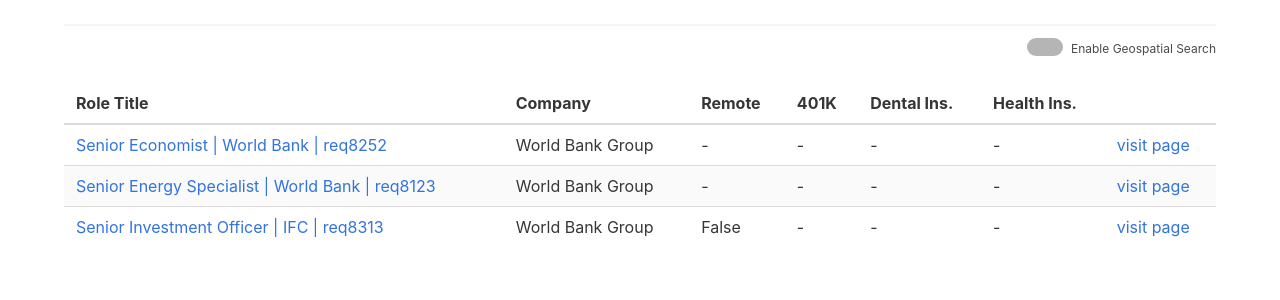
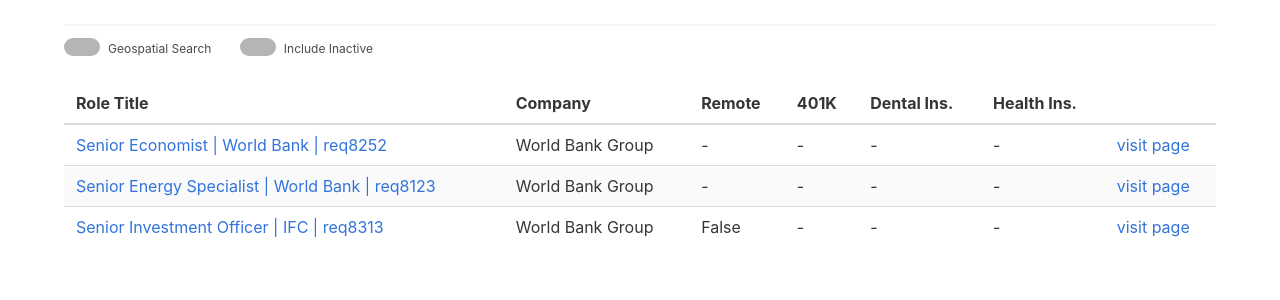
Before and after one commit to hkmshb/jobscrapper, a Django app: page / in a window 1280 px wide. Shown: the part 64-364 px from the top of the page. Run offline with Django 3.2, Linux system fonts and the light colour scheme; the visitor is signed in with stand-in values (Sample User, id 1); data comes from the database, SQL or seed files in the repository; parts of the project's set-up code (start-up, migrations or seed data) failed here and were passed over.

Commit message:
add support to exclude/include inactive openings in listing

```diff
--- a/webapp/jobs/forms.py
+++ b/webapp/jobs/forms.py
@@ -15,6 +15,7 @@ class PagingForm(forms.Form):
 class SearchForm(PagingForm):
     q = forms.CharField(required=False, max_length=100, strip=True)
     is_spatial = forms.BooleanField(required=False, initial=False)
+    include_inactive = forms.BooleanField(required=False, initial=False)
     location = forms.ModelChoiceField(
         empty_label="(Select Location)",
         required=False,
--- a/webapp/jobs/templates/jobs/list.html
+++ b/webapp/jobs/templates/jobs/list.html
@@ -31,14 +31,15 @@
           </button>
         </p>
         <input type="hidden" id="is_spatial" name="is_spatial" value="{{ form.is_spatial.value }}">
+        <input type="hidden" id="include_inactive" name="include_inactive" value="{{ form.include_inactive.value }}">
       </div>
     </form>
   </div>
 {% endblock %}
 
 {% block content %}
-  <div class="pb-5" style="margin-top: -15px;">
-    <div class="is-narrow pb-5 is-pulled-right">
+  <div class="xpb-5" style="margin-top: -15px;">
+    <div class="is-narrow is-inline-block pr-5">
       <input
         id="is_spatial_ctrl"
         type="checkbox"
@@ -48,11 +49,23 @@
           checked="checked"
         {% endif %}
       >
-      <label for="is_spatial_ctrl">Enable Geospatial Search</label>
+      <label for="is_spatial_ctrl">Geospatial Search</label>
+    </div>
+    <div class="is-narrow is-inline-block">
+      <input
+        id="include_inactive_ctrl"
+        type="checkbox"
+        name="include_inactive_ctrl"
+        class="switch is-rounded is-info is-small"
+        {% if form.include_inactive.value %}
+          checked="checked"
+        {% endif %}
+      >
+      <label for="include_inactive_ctrl">Include Inactive</label>
     </div>
 
     {% if locations %}
-    <div class="is-pulled-left">
+    <div class="is-pulled-right is-inline-block is-size-7">
       <b>Matched Locations:</b> {% for loc in locations %} {{ loc.name }}; {% endfor %}
     </div>
     {% endif %}
@@ -129,12 +142,15 @@
   <script type="text/javascript">
     window.addEventListener("load", function() {
       var spatial_ctrl = $('#is_spatial_ctrl');
+      var inactive_ctrl = $('#include_inactive_ctrl')
+      var inactive = $('#include_inactive');
+      var spatial = $('#is_spatial');
       var locations = $('#locations');
-      var spatial = $('#is_spatial');
 
+      // bind click event for spatial switch if switch and location inputs exist
       if (spatial_ctrl.value[0] && locations.value[0]) {
         spatial_ctrl.on('click', function() {
-          var checked = spatial_ctrl.value[0].checked;
+          const checked = spatial_ctrl.value[0].checked;
           spatial.value[0].value = checked;
 
           if (checked) {
@@ -145,6 +161,14 @@
           }
         });
       }
+
+      // bind click event for include_inactive switch if found
+      if (inactive_ctrl.value[0]) {
+        inactive_ctrl.on('click', function() {
+          const checked = inactive_ctrl.value[0].checked;
+          inactive.value[0].value = checked;
+        })
+      }
     });
   </script>
 {% endblock %}
--- a/webapp/jobs/views.py
+++ b/webapp/jobs/views.py
@@ -28,15 +28,19 @@ def opening_list(request: HttpRequest):
 
     q = data.get('q')
     is_spatial = data.get('is_spatial') or False
+    include_inactive = data.get('include_inactive') or False
 
     openings = Opening.objects.all()
+    if not include_inactive:
+        openings = openings.filter(date_inactive__isnull=True)
+
     if not is_spatial:
         # perform full-text search if term provided
         if q:
             openings = openings.filter(tsdocument=q)
     else:
         location = data.get('location')
-        if not q:
+        if not (q and location.geom):
             locations = [location]
         else:
             locations = Location.objects.filter(
```
Also changed, not shown: webapp/jobs/scraper.py (+19 -8 lines).
